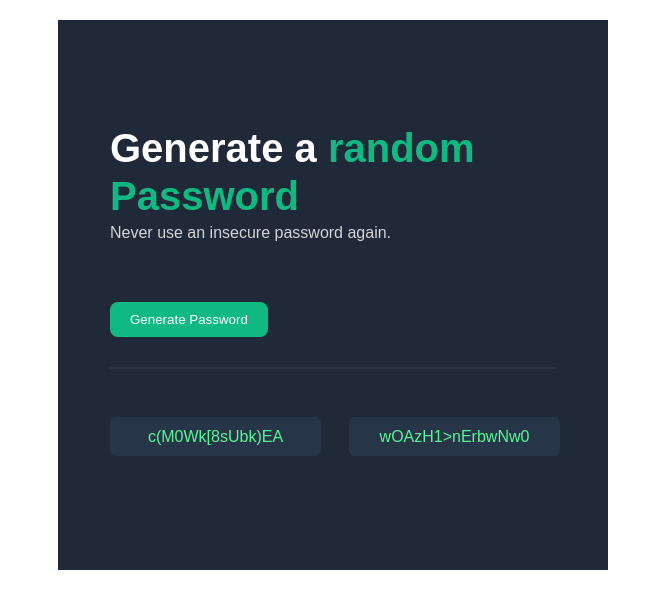
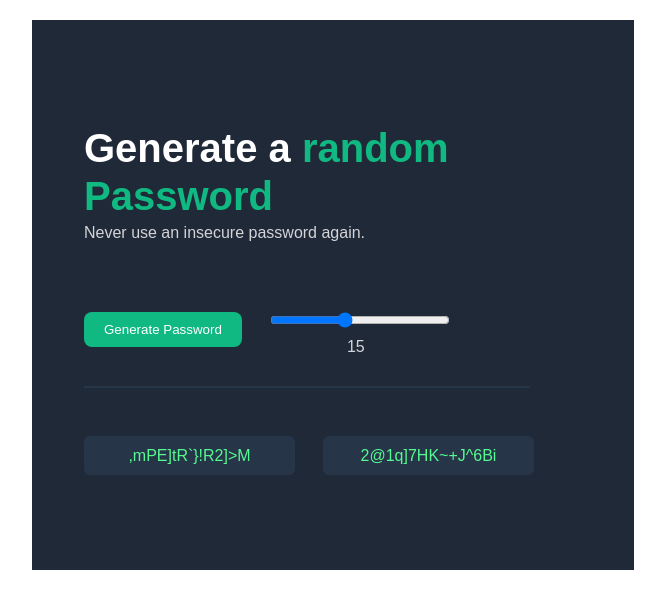
Before and after one commit to 71002-cloud/password-generater, a website built with Vite: page index.html in a window 1280 px wide. Both pictures are taken after a click on the button "Generate Password". Shown: the whole page, without its empty margins (307-972 px from the left). Built offline with nearby package versions, Linux system fonts and the light colour scheme.

Commit message:
Chosse lenght

```diff
--- a/index.html
+++ b/index.html
@@ -14,10 +14,17 @@
         <div class="line">
             <h1>Generate a <span class="highlight">random Password</span></h1>
             <p class="description">Never use an insecure password again.</p>
-            <button id="generate-button-el">Generate Password</button>
+            <div class="generator-container">
+                <button id="generate-button-el">Generate Password</button>
+                <div class="length-container">
+                    <input id="password-length-el" type="range" min="5" max="30" value="15">
+                    <span id="length-display-el">15</span>
+                </div>
+            </div>
         </div>
-    <div class="passwords-container">
-        <p id="password1-el" class="password" >Password</p>
-        <p id="password2-el" class="password" >Password</p>
+        <div class="passwords-container">
+            <p id="password1-el" class="password" >Password</p>
+            <p id="password2-el" class="password" >Password</p>
+        </div>
     </div>
 </body>
--- a/script.js
+++ b/script.js
@@ -8,30 +8,44 @@ const characters = [
 let generatebuttonEL = document.getElementById("generate-button-el");
 let password1El = document.getElementById("password1-el");
 let password2El = document.getElementById("password2-el");
+let passwordLengthEl = document.getElementById("password-length-el");
+let lengthDisplayEl = document.getElementById("length-display-el");
+
+passwordLengthEl.addEventListener("input", function() {
+  if (passwordLengthEl.value > 4 && passwordLengthEl.value < 31) {
+    lengthDisplayEl.textContent = passwordLengthEl.value;
+  }
+});
 
 generatebuttonEL.addEventListener("click", generatepasswords);
 
-function generatepasswords() {
+
 function symbols() {
-        for (let i = 0; i < characters.length; i++) {
   let randomindex = Math.floor(Math.random() * characters.length);
   let randomchar = characters[randomindex];
   return randomchar;
 }
 
+
+function passwordgenerator(length) {
+  let password = "";
+  for (let i = 0; i < length; i++) {
+    password += symbols();
+  }
+  return password;
   }
 
-    password1El.textContent = symbols() + symbols() + symbols() + symbols() + symbols() + symbols() + symbols() + symbols() + symbols() + symbols() + symbols() + symbols() + symbols() + symbols() + symbols();
-    password2El.textContent = symbols() + symbols() + symbols() + symbols() + symbols() + symbols() + symbols() + symbols() + symbols() + symbols() + symbols() + symbols() + symbols() + symbols() + symbols();
+function generatepasswords() {
+  let passwordLength = Number(passwordLengthEl.value) || 15;
+  password1El.textContent = passwordgenerator(passwordLength);
+  password2El.textContent = passwordgenerator(passwordLength);
 }
-
-// Google hjalp mig her fra og ned, tror nok ikke jeg kommer til at husk sårn noget i hovdet lige forløbende :)
 
 function copyPasswordToClipboard(event) {
   const password = event.target.textContent;
   navigator.clipboard.writeText(password)
     .then(() => {
-      alert("Password kopieret til udklipsholderen!🎉");
+      alert('"' + password + '" kopieret til udklipsholderen!🎉');
     })
     .catch(err => {
       console.error("Fejl ved kopiering:", err);
--- a/style.css
+++ b/style.css
@@ -10,13 +10,12 @@ body {
     background-color: #1f2937;
     max-width: 550px;
     height: 446px;
-    padding-top: 104px;
+    padding: 104px 0px  0px 52px;
 }
 
 .line {
     width: 446px;
     border-bottom: 2px solid #273549;
-    margin: 0px 52px;
 }
 
 h1 {
@@ -25,7 +24,6 @@ h1 {
     line-height: 1.2;
     font-weight: 800;
     width: 90%;
-    max-width: 446px;
     margin: 0px 0px 4px 0px;
 }
 
@@ -34,7 +32,21 @@ h1 {
 }
 
 .description {
-    margin: 4px 0px 60px 0px;
+    margin: 0px 0px 60px 0px;
+}
+
+.generator-container {
+    display: flex;
+    flex-direction: row;
+    align-items: center;
+    gap: 20px;
+    margin: 0px 0px 30px 0px;
+}
+
+.length-container {
+    display: flex;
+    flex-direction: column;
+    align-items: center;
 }
 
 button {
@@ -43,13 +55,20 @@ button {
     border: none;
     padding: 10px 20px;
     text-align: center;
-    margin: 0px 0px 30px 0px;
     cursor: pointer;
     border-radius: 8px;
 }
 
+input {
+    width: 160px;
+    padding: 10px;
+    border-radius: 8px;
+    border: none;
+    margin: 0px 0px 0px 8px;
+}
+
 .passwords-container {
-    margin: 32px 0px 0px 52px;
+    margin: 32px 0px 0px 0px;
     display: flex;
     flex-wrap: wrap;
     gap: 28px;
```
Lines whose indentation alone changed are shown as unchanged.
